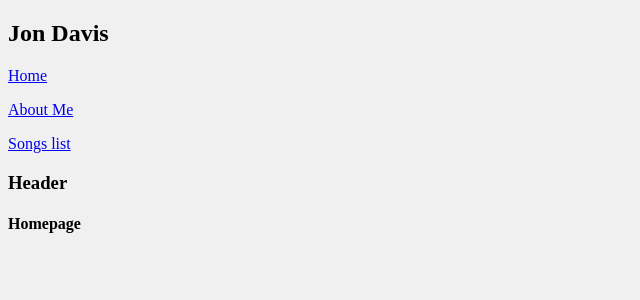
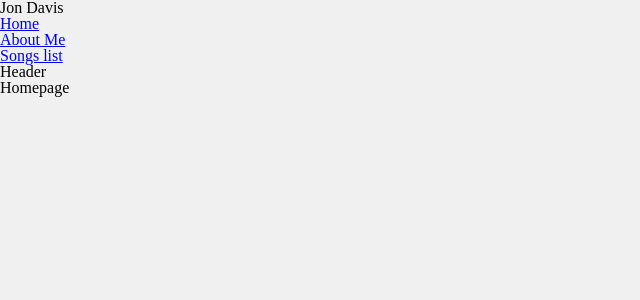
Before and after one commit to bananabrann/eb-jdavisarrangements.com, a Django app: page / in a window 1280 px wide. Shown: the top 300 px of the page, without its empty margins (0-640 px from the left). Run offline with Django 3.2, Linux system fonts and the light colour scheme.

Commit message:
Add reset CSS

```diff
--- /dev/null
+++ b/static/css/reset.css
@@ -0,0 +1,50 @@
+/* http://meyerweb.com/eric/tools/css/reset/
+   v2.0 | 20110126
+   License: none (public domain)
+*/
+
+/* THIS IS RESET CSS */
+
+html, body, div, span, applet, object, iframe,
+h1, h2, h3, h4, h5, h6, p, blockquote, pre,
+a, abbr, acronym, address, big, cite, code,
+del, dfn, em, img, ins, kbd, q, s, samp,
+small, strike, strong, sub, sup, tt, var,
+b, u, i, center,
+dl, dt, dd, ol, ul, li,
+fieldset, form, label, legend,
+table, caption, tbody, tfoot, thead, tr, th, td,
+article, aside, canvas, details, embed,
+figure, figcaption, footer, header, hgroup,
+menu, nav, output, ruby, section, summary,
+time, mark, audio, video {
+margin: 0;
+padding: 0;
+border: 0;
+font-size: 100%;
+font: inherit;
+vertical-align: baseline;
+}
+/* HTML5 display-role reset for older browsers */
+article, aside, details, figcaption, figure,
+footer, header, hgroup, menu, nav, section {
+display: block;
+}
+body {
+line-height: 1;
+}
+ol, ul {
+list-style: none;
+}
+blockquote, q {
+quotes: none;
+}
+blockquote:before, blockquote:after,
+q:before, q:after {
+content: '';
+content: none;
+}
+table {
+border-collapse: collapse;
+border-spacing: 0;
+}
--- a/templates/base_layout.html
+++ b/templates/base_layout.html
@@ -10,6 +10,7 @@
         <!-- <link rel="stylesheet" href="{% static 'styles.css' %}" > -->
         <!-- TODO: Figure out Django static files sitatuion -->
 
+        <link rel="stylesheet" href="../static/css/reset.css" />
         <link rel="stylesheet" href="../static/css/sidenav.css" />
         <link rel="stylesheet" href="../static/css/body.css" />
 
```
